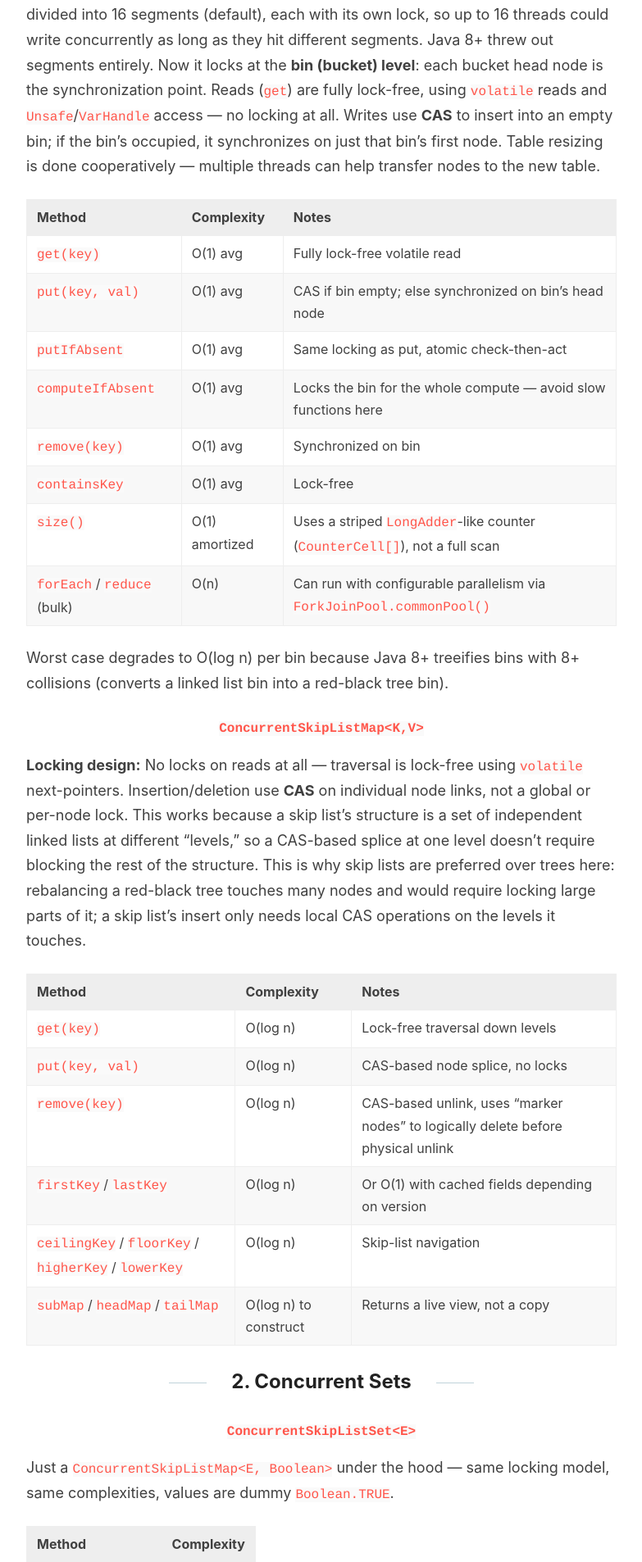
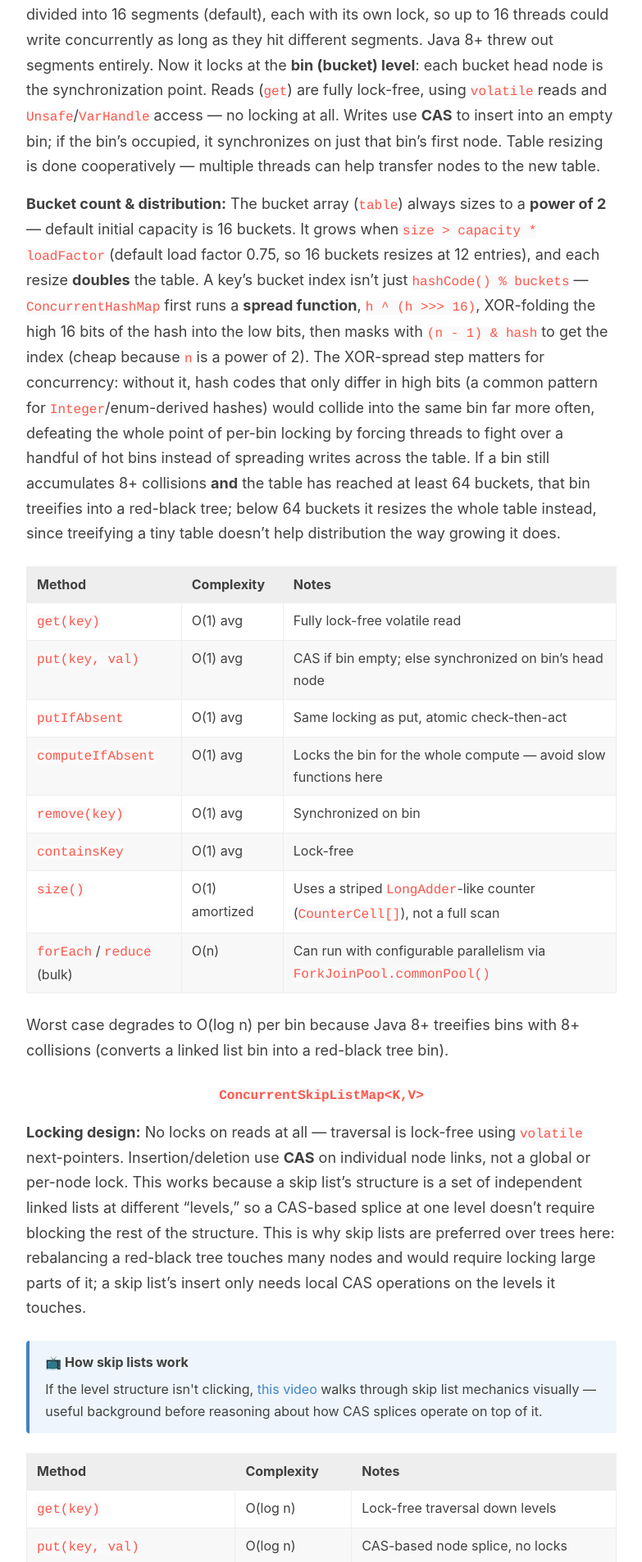
Before and after one commit to mettyoung/mettyoung.github.io, a Jekyll site: the page built from _posts/2026-08-13-java-concurrent-collections-cheat-sheet.markdown, in a window 1280 px wide. Shown: the part 511-2417 px from the top of the page at 82% size, without its empty margins (248-1031 px from the left). Built offline with Jekyll 4.4.1, drawn with Linux system fonts in a browser that asks for light colours; some of the changed text lies outside the part shown.

Commit message:
Add ConcurrentHashMap bucket distribution and CHM vs skip-list callouts
Explains bucket count/resize/spread-hash mechanics, adds a skip-list
video callout and a ConcurrentHashMap vs ConcurrentSkipListMap
tradeoff callout, plus callout styling. Also commits CLAUDE.md with
a workflow note: article edits get pushed automatically.

Co-Authored-By: Claude Sonnet 5 <noreply@anthropic.com>

```diff
--- a/_posts/2026-08-13-java-concurrent-collections-cheat-sheet.markdown
+++ b/_posts/2026-08-13-java-concurrent-collections-cheat-sheet.markdown
@@ -12,6 +12,8 @@ Here's each implementation broken down by common methods, complexity, and the co
 ### `ConcurrentHashMap<K,V>`
 
 **Locking design:** Pre-Java 8, this used **segment-based locking** — the map was divided into 16 segments (default), each with its own lock, so up to 16 threads could write concurrently as long as they hit different segments. Java 8+ threw out segments entirely. Now it locks at the **bin (bucket) level**: each bucket head node is the synchronization point. Reads (`get`) are fully lock-free, using `volatile` reads and `Unsafe`/`VarHandle` access — no locking at all. Writes use **CAS** to insert into an empty bin; if the bin's occupied, it synchronizes on just that bin's first node. Table resizing is done cooperatively — multiple threads can help transfer nodes to the new table.
+
+**Bucket count & distribution:** The bucket array (`table`) always sizes to a **power of 2** — default initial capacity is 16 buckets. It grows when `size > capacity * loadFactor` (default load factor 0.75, so 16 buckets resizes at 12 entries), and each resize **doubles** the table. A key's bucket index isn't just `hashCode() % buckets` — `ConcurrentHashMap` first runs a **spread function**, `h ^ (h >>> 16)`, XOR-folding the high 16 bits of the hash into the low bits, then masks with `(n - 1) & hash` to get the index (cheap because `n` is a power of 2). The XOR-spread step matters for concurrency: without it, hash codes that only differ in high bits (a common pattern for `Integer`/enum-derived hashes) would collide into the same bin far more often, defeating the whole point of per-bin locking by forcing threads to fight over a handful of hot bins instead of spreading writes across the table. If a bin still accumulates 8+ collisions **and** the table has reached at least 64 buckets, that bin treeifies into a red-black tree; below 64 buckets it resizes the whole table instead, since treeifying a tiny table doesn't help distribution the way growing it does.
 
 | Method | Complexity | Notes |
 |---|---|---|
@@ -30,6 +32,11 @@ Worst case degrades to O(log n) per bin because Java 8+ treeifies bins with 8+ c
 
 **Locking design:** No locks on reads at all — traversal is lock-free using `volatile` next-pointers. Insertion/deletion use **CAS** on individual node links, not a global or per-node lock. This works because a skip list's structure is a set of independent linked lists at different "levels," so a CAS-based splice at one level doesn't require blocking the rest of the structure. This is why skip lists are preferred over trees here: rebalancing a red-black tree touches many nodes and would require locking large parts of it; a skip list's insert only needs local CAS operations on the levels it touches.
 
+<div class="callout">
+  <span class="callout-title">📺 How skip lists work</span>
+  If the level structure isn't clicking, <a href="https://www.youtube.com/watch?v=ol-FaNLXlR0" target="_blank" rel="noopener">this video</a> walks through skip list mechanics visually — useful background before reasoning about how CAS splices operate on top of it.
+</div>
+
 | Method | Complexity | Notes |
 |---|---|---|
 | `get(key)` | O(log n) | Lock-free traversal down levels |
@@ -38,6 +45,17 @@ Worst case degrades to O(log n) per bin because Java 8+ treeifies bins with 8+ c
 | `firstKey` / `lastKey` | O(log n) | Or O(1) with cached fields depending on version |
 | `ceilingKey` / `floorKey` / `higherKey` / `lowerKey` | O(log n) | Skip-list navigation |
 | `subMap` / `headMap` / `tailMap` | O(log n) to construct | Returns a live view, not a copy |
+
+<div class="callout callout-tradeoff">
+  <span class="callout-title">⚖️ ConcurrentHashMap vs ConcurrentSkipListMap</span>
+  <ul>
+    <li><strong>Ordering:</strong> <code>ConcurrentHashMap</code> has none. <code>ConcurrentSkipListMap</code> keeps keys sorted, so it's the only one of the two that supports <code>firstKey</code>/<code>ceilingKey</code>/<code>subMap</code>-style range queries.</li>
+    <li><strong>Lookup cost:</strong> <code>ConcurrentHashMap</code> is O(1) avg via bucket indexing. <code>ConcurrentSkipListMap</code> is O(log n) — it has to walk levels since there's no hash table underneath.</li>
+    <li><strong>Write contention:</strong> both are effectively lock-free/low-lock in the common case, but skip list writes are pure CAS splices with no bin lock fallback at all, so they hold up slightly better under pathological single-bin hash collisions.</li>
+    <li><strong>Memory:</strong> skip list nodes carry multiple forward-pointer levels per entry (randomized, geometric distribution) — more overhead per entry than a hash map's flat bucket array + single next-pointer.</li>
+    <li><strong>Default choice:</strong> reach for <code>ConcurrentHashMap</code> unless you specifically need sorted iteration or range queries — it's faster and simpler for pure key lookups.</li>
+  </ul>
+</div>
 
 ## 2. Concurrent Sets
 
--- a/_sass/_custom-style.scss
+++ b/_sass/_custom-style.scss
@@ -27,6 +27,38 @@
         code {
             white-space: nowrap;
         }
+    }
+
+    .entry .callout {
+        margin: 1.5em 0;
+        padding: 0.8em 1.2em;
+        border-left: 4px solid $blue;
+        background: #eef5fc;
+        border-radius: 4px;
+        font-size: 16px;
+
+        ul {
+            margin: 0.5em 0 0;
+            padding-left: 1.2em;
+        }
+
+        li {
+            margin-bottom: 0.4em;
+        }
+
+        li:last-child {
+            margin-bottom: 0;
+        }
+    }
+
+    .entry .callout-title {
+        display: block;
+        font-weight: bold;
+        margin-bottom: 0.4em;
+    }
+
+    .entry .callout-tradeoff {
+        border-left-color: #c2410c;
     }
 }
 
```
Also changed, not shown: CLAUDE.md (added, +34 -0 lines).
